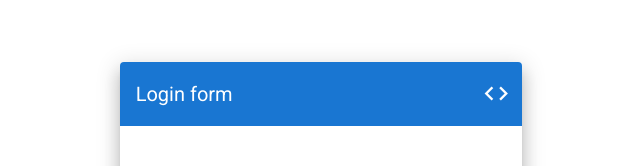
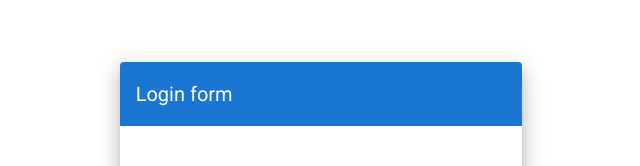
Before and after one commit to mauriciofer/agrohawk-erp, a Nuxt app: page / in a window 1280 px wide. Shown: the part 194-360 px from the top of the page, without its empty margins (319-959 px from the left). Built offline with nearby package versions, Linux system fonts and the light colour scheme.

Commit message:
Formating login page

```diff
--- a/pages/index.vue
+++ b/pages/index.vue
@@ -1,40 +1,12 @@
 <template>
   <v-app id="inspire">
     <v-main>
-      <v-container
-        class="fill-height"
-        fluid
-      >
-        <v-row
-          align="center"
-          justify="center"
-        >
-          <v-col
-            cols="12"
-            sm="8"
-            md="4"
-          >
+      <v-container class="fill-height" fluid>
+        <v-row align="center" justify="center">
+          <v-col cols="12" sm="8" md="4">
             <v-card class="elevation-12">
-              <v-toolbar
-                color="primary"
-                dark
-                flat
-              >
+              <v-toolbar color="primary" dark flat>
                 <v-toolbar-title>Login form</v-toolbar-title>
-                <v-spacer></v-spacer>
-                <v-tooltip bottom>
-                  <template v-slot:activator="{ on }">
-                    <v-btn
-                      icon
-                      large
-                      target="_blank"
-                      v-on="on"
-                    >
-                      <v-icon>mdi-code-tags</v-icon>
-                    </v-btn>
-                  </template>
-                  <span>Source</span>
-                </v-tooltip>
               </v-toolbar>
               <v-card-text>
                 <v-form>
@@ -54,7 +26,7 @@
                     type="password"
                     v-model="password"
                   ></v-text-field>
-                </v-form >
+                </v-form>
               </v-card-text>
               <v-card-actions>
                 <v-spacer></v-spacer>
@@ -69,20 +41,20 @@
 </template>
 
 <script>
-  export default {
-    layout: "login_layout",
-    name: 'login',
-    data: () => ({
-      username: '',
-      password: '',
-    }),
-    methods: {
-      login(){
-        console.log("LOGIN")
-        this.$nuxt.$router.replace({ path: '/dashboard' })
-      }
-    }
-  }
+export default {
+  layout: "login_layout",
+  name: "login",
+  data: () => ({
+    username: "",
+    password: "",
+  }),
+  methods: {
+    login() {
+      console.log("LOGIN");
+      this.$nuxt.$router.replace({ path: "/dashboard" });
+    },
+  },
+};
 </script>
 
 <!-- Initialize Firebase -->
```
